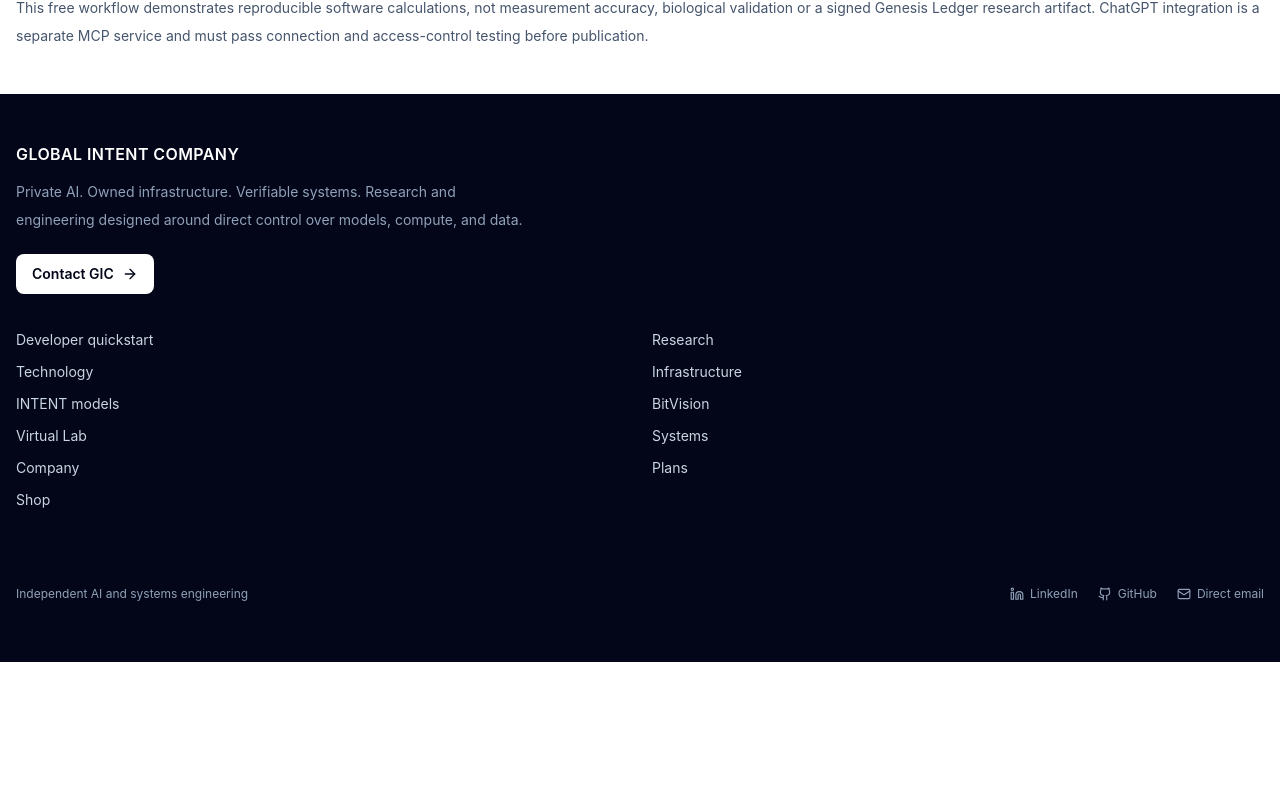
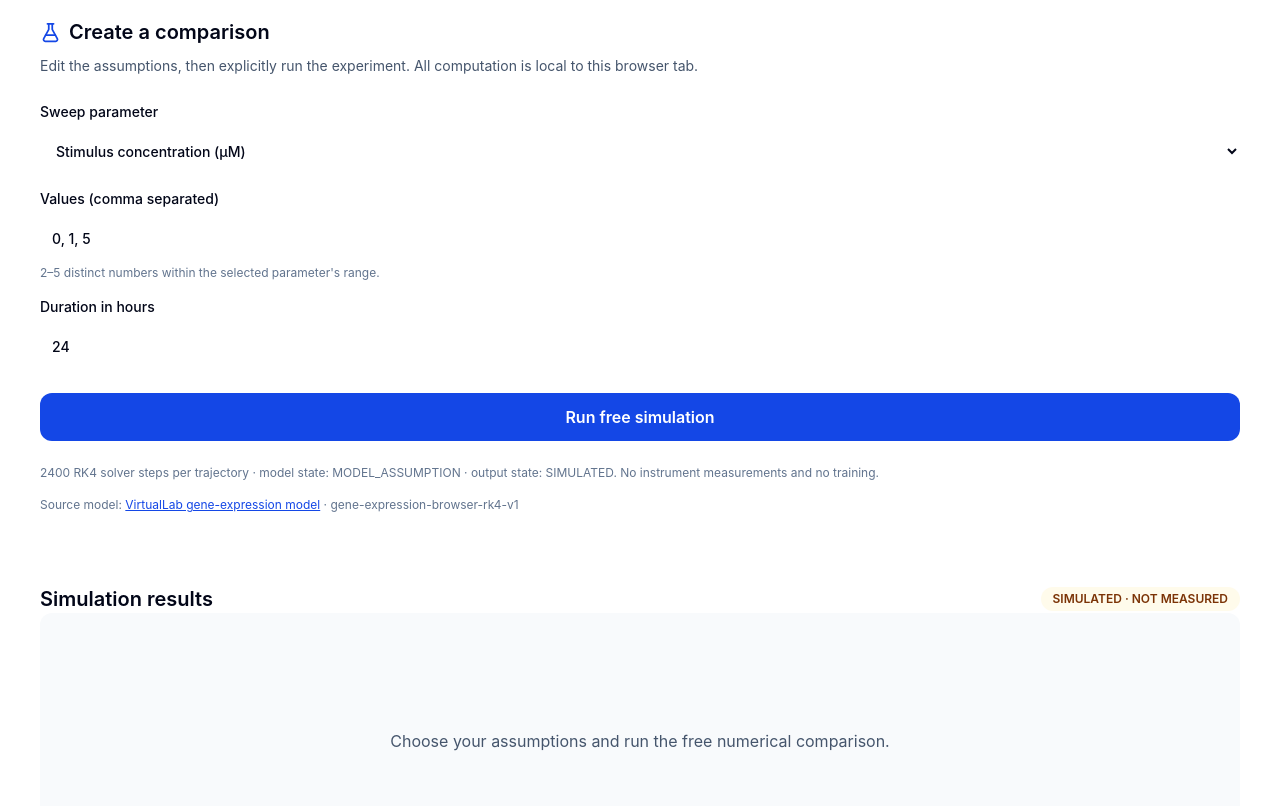
Before and after one commit to GI-Company/GiC, a Next.js app: page /virtual-lab/free in a window 1280 px wide. Shown: the part 414-1220 px from the top of the page. Before the commit the page ends 1076 px from the top, so only its background shows below. Built offline with nearby package versions, Linux system fonts and the light colour scheme.

Commit message:
feat(virtual-lab): add no-login free browser research demo

```diff
--- /dev/null
+++ b/components/virtual-lab/VirtualLabFreeWorkbench.tsx
@@ -0,0 +1,92 @@
+'use client';
+import { useState } from 'react';
+import { Download, FlaskConical, ShieldCheck } from 'lucide-react';
+import { PARAMS, DEFAULT_PROPOSAL, LAB_LIMITATIONS, LAB_SOURCE, LAB_VERSION, canonicalJson, evidenceBundle, experimentReport, validateProposal, type LabProposal, type LabRun, type SweepParameter } from '@/lib/virtual-lab-demo';
+
+type Evidence=Awaited<ReturnType<typeof evidenceBundle>>;
+const choices:Record<SweepParameter,number[]>={
+  concentration:[0,1,5], mrna_decay:[0.1,0.5,1], translation:[0.5,2,5], protein_decay:[0.05,0.1,0.5],
+};
+const palette=['#2563eb','#059669','#d97706','#7c3aed','#dc2626'];
+function download(filename:string,mime:string,data:string){
+  const url=URL.createObjectURL(new Blob([data],{type:mime}));
+  const link=document.createElement('a');link.href=url;link.download=filename;document.body.appendChild(link);link.click();link.remove();
+  setTimeout(()=>URL.revokeObjectURL(url),500);
+}
+export default function VirtualLabFreeWorkbench(){
+  const [parameter,setParameter]=useState<SweepParameter>(DEFAULT_PROPOSAL.parameter);
+  const [values,setValues]=useState(DEFAULT_PROPOSAL.values.join(', '));
+  const [duration,setDuration]=useState(DEFAULT_PROPOSAL.duration);
+  const [evidence,setEvidence]=useState<Evidence|null>(null);
+  const [verified,setVerified]=useState<boolean|null>(null);
+  const [busy,setBusy]=useState(false),[error,setError]=useState('');
+  const [lastProtocol,setLastProtocol]=useState<LabProposal|null>(null);
+  function invalidate(){setError('');setEvidence(null);setVerified(null);setLastProtocol(null);}
+  async function run(){
+    if(busy)return;setBusy(true);setError('');setVerified(null);
+    try{
+      const proposed=validateProposal({parameter,values:values.split(',').map(s=>s.trim()?Number(s):NaN),duration,rationale:'Free public parameter-sweep demonstration; model assumptions only.'});
+      const result=await evidenceBundle(proposed);
+      setLastProtocol(proposed);setEvidence(result);
+    }catch(e){setEvidence(null);setLastProtocol(null);setError(e instanceof Error?e.message:'Unable to run experiment.');}
+    finally{setBusy(false);}
+  }
+  async function verify(){
+    if(!evidence)return;
+    try{
+      const bytes=new TextEncoder().encode(canonicalJson(evidence.payload));
+      const hash=await crypto.subtle.digest('SHA-256',bytes);
+      const actual=Array.from(new Uint8Array(hash),v=>v.toString(16).padStart(2,'0')).join('');
+      setVerified(actual===evidence.sha256);
+    }catch{setVerified(false);}
+  }
+  const runs=evidence?.payload.runs||[];
+  const max=Math.max(1,...runs.flatMap(r=>r.points.map(p=>p.protein)));
+  const hours=lastProtocol?.duration||duration;
+  return <div className="grid gap-6 lg:grid-cols-[320px_minmax(0,1fr)]" data-ph-mask="true" data-ph-no-capture="true">
+    <aside className="rounded-2xl border border-slate-200 bg-white p-6 shadow-sm">
+      <div className="flex items-center gap-2"><FlaskConical size={21} className="text-blue-700"/><h2 className="text-xl font-semibold">Create a comparison</h2></div>
+      <p className="mt-2 text-sm leading-6 text-slate-600">Edit the assumptions, then explicitly run the experiment. All computation is local to this browser tab.</p>
+      <label className="mt-6 block text-sm font-medium">Sweep parameter
+        <select value={parameter} onChange={e=>{const p=e.target.value as SweepParameter;invalidate();setParameter(p);setValues(choices[p].join(', '));}} className="mt-2 w-full rounded-lg border border-slate-300 bg-white p-3">{Object.entries(PARAMS).map(([id,v])=><option key={id} value={id}>{v.label} ({v.unit})</option>)}</select>
+      </label>
+      <label className="mt-4 block text-sm font-medium">Values (comma separated)
+        <input value={values} onChange={e=>{invalidate();setValues(e.target.value);}} className="mt-2 w-full rounded-lg border border-slate-300 p-3" aria-describedby="value-hint"/>
+      </label>
+      <p id="value-hint" className="mt-1 text-xs text-slate-500">2–5 distinct numbers within the selected parameter's range.</p>
+      <label className="mt-4 block text-sm font-medium">Duration in hours
+        <input type="number" min={1} max={72} value={duration} onChange={e=>{invalidate();setDuration(Number(e.target.value));}} className="mt-2 w-full rounded-lg border border-slate-300 p-3"/>
+      </label>
+      <button type="button" onClick={()=>void run()} disabled={busy} className="mt-6 w-full rounded-xl bg-blue-700 px-5 py-3 font-semibold text-white disabled:opacity-50">{busy?'Calculating…':'Run free simulation'}</button>
+      <p className="mt-5 text-xs leading-6 text-slate-500">2400 RK4 solver steps per trajectory · model state: MODEL_ASSUMPTION · output state: SIMULATED. No instrument measurements and no training.</p>
+      <p className="mt-3 text-xs text-slate-500">Source model: <a href={LAB_SOURCE} target="_blank" rel="noopener noreferrer" className="text-blue-700 underline">VirtualLab gene-expression model</a> · {LAB_VERSION}</p>
+    </aside>
+    <section className="min-w-0 rounded-2xl border border-slate-200 bg-white p-6 shadow-sm" aria-live="polite">
+      <div className="flex flex-wrap items-center justify-between gap-2"><h2 className="text-xl font-semibold">Simulation results</h2><span className="rounded-full bg-amber-50 px-3 py-1 text-xs font-semibold text-amber-900">SIMULATED · NOT MEASURED</span></div>
+      {error&&<p role="alert" className="mt-4 rounded-lg bg-amber-50 p-3 text-sm text-amber-900">{error}</p>}
+      {!evidence?<div className="flex min-h-64 items-center justify-center rounded-xl bg-slate-50 p-8 text-center text-slate-600"><p>Choose your assumptions and run the free numerical comparison.</p></div>:
+      <>
+        <p className="mt-3 text-sm text-slate-600">Normalized protein abundance over {hours} hours. Every line represents a different assumed {PARAMS[parameter].label.toLowerCase()}.</p>
+        <div className="mt-5 overflow-x-auto"><svg className="min-w-[460px] w-full" viewBox="0 0 680 300" role="img" aria-label="Plot of simulated protein abundance over time">
+          {[0,0.5,1].map(y=><g key={y}><line x1="52" x2="650" y1={255-y*212} y2={255-y*212} stroke="#cbd5e1"/><text x="46" y={259-y*212} textAnchor="end" fill="#64748b" fontSize="12">{(y*max).toFixed(1)}</text></g>)}
+          {runs.map((r,i)=><polyline key={r.value} fill="none" stroke={palette[i]} strokeWidth="2.7" points={r.points.map(p=>`${52+p.time/hours*598},${255-p.protein/max*212}`).join(' ')}/>)}
+          <text x="350" y="289" textAnchor="middle" fill="#64748b" fontSize="13">Time (hours)</text>
+        </svg></div>
+        <div className="mt-3 flex flex-wrap gap-4 text-xs">{runs.map((r,i)=><span key={r.value} className="inline-flex items-center gap-2"><span style={{background:palette[i]}} className="inline-block h-2.5 w-2.5 rounded-full"/>{r.value} {PARAMS[parameter].unit}</span>)}</div>
+        <div className="mt-6 overflow-x-auto"><table className="w-full text-left text-sm"><caption className="mb-2 text-left font-semibold">Final states (normalized model units)</caption><thead className="border-b border-slate-200 text-slate-500"><tr><th className="p-2">Sweep value</th><th className="p-2 text-right">mRNA</th><th className="p-2 text-right">Protein</th></tr></thead><tbody>{runs.map((r:LabRun)=><tr key={r.value} className="border-b border-slate-100"><td className="p-2">{r.value} {PARAMS[parameter].unit}</td><td className="p-2 text-right tabular-nums">{r.finalMrna.toFixed(4)}</td><td className="p-2 text-right tabular-nums">{r.finalProtein.toFixed(4)}</td></tr>)}</tbody></table></div>
+        <div className="mt-6 rounded-lg border border-slate-200 bg-slate-50 p-4">
+          <div className="flex items-center gap-2"><ShieldCheck size={18} className="text-blue-700"/><h3 className="font-semibold">Software evidence checksum</h3></div>
+          <p className="mt-2 break-all font-mono text-xs text-slate-600">SHA-256: {evidence.sha256}</p>
+          <button onClick={()=>void verify()} className="mt-3 rounded-lg border border-blue-200 px-4 py-2 text-sm font-semibold text-blue-800">Recalculate & verify</button>
+          {verified!==null&&<span className={`ml-3 text-sm font-semibold ${verified?'text-emerald-700':'text-red-700'}`}>{verified?'Local payload matches hash':'Hash mismatch'}</span>}
+          <p className="mt-3 text-xs leading-5 text-slate-500">A matching checksum detects changes in the exported payload. It does not authenticate an instrument or validate a scientific claim.</p>
+        </div>
+        <div className="mt-5 flex flex-wrap gap-3">
+          <button onClick={()=>download('virtual-lab-free-simulation.json','application/json',JSON.stringify(evidence,null,2))} className="inline-flex items-center gap-2 rounded-lg border border-slate-300 px-4 py-2 text-sm font-semibold"><Download size={16}/> Evidence JSON</button>
+          <button onClick={()=>download('virtual-lab-free-report.md','text/markdown',experimentReport(lastProtocol!,runs))} className="inline-flex items-center gap-2 rounded-lg border border-slate-300 px-4 py-2 text-sm font-semibold"><Download size={16}/> Report Markdown</button>
+        </div>
+      </>}
+      <p className="mt-6 text-xs leading-6 text-slate-500">{LAB_LIMITATIONS}</p>
+    </section>
+  </div>;
+}
```
